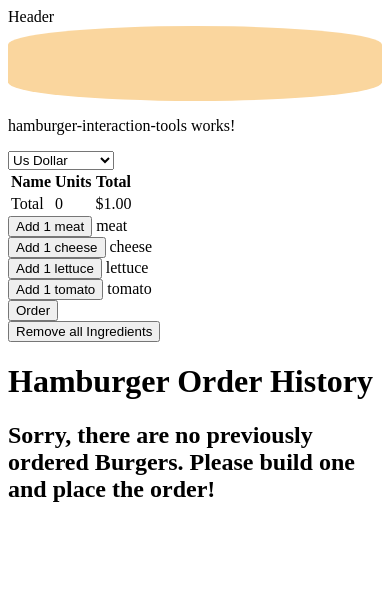
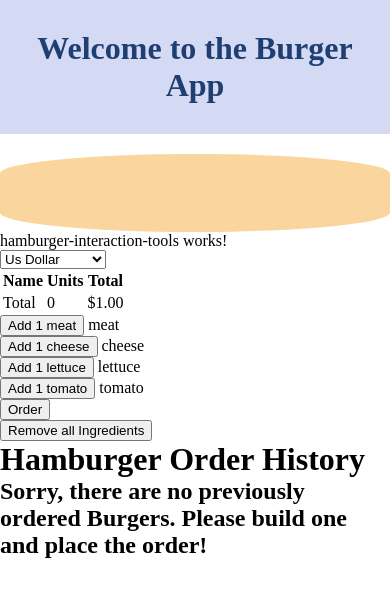
Before and after one commit to A-Cobra/angular, an Angular app: page / in a window 390 px wide. Shown: the top 596 px of the page. Built offline with nearby package versions, Linux system fonts and the light colour scheme.

Commit message:
Refactored a little bit of the code in the hamburger component

```diff
--- a/src/app/app.component.html
+++ b/src/app/app.component.html
@@ -1,4 +1,6 @@
-<div>
-  <header>Header</header>
+<div class="main">
+  <header>
+    <h1>Welcome to the Burger App</h1>
+  </header>
   <app-hamburger></app-hamburger>
 </div>
--- a/src/app/app.component.scss
+++ b/src/app/app.component.scss
@@ -0,0 +1,20 @@
+$main-color: rgba(40,72,198,1);
+$main-color-shadow: rgba(40,72,198,0.2);
+$navy-blue:rgba(31,62,114,1);
+$text-color: rgba(112,126,149,1);
+$icon-background-color:rgba(238,243,255,1);
+$separator:rgba(238,238,238,1);
+$main-perk: rgba(255,208,18,1);
+$main-perk-background: rgba(255,208,18,0.15);
+
+.main{
+  display: grid;
+  gap: 20px;
+}
+
+header{
+  text-align: center;
+  color: $navy-blue;
+  background-color: $main-color-shadow;
+  padding: 30px;
+}
--- a/src/app/app.component.ts
+++ b/src/app/app.component.ts
@@ -6,5 +6,5 @@ import { Component } from '@angular/core';
   styleUrls: ['./app.component.scss'],
 })
 export class AppComponent {
-  title = 'ngBurguerApp';
+  title = 'ngBurgerApp';
 }
--- a/src/app/hamburger/hamburger.component.ts
+++ b/src/app/hamburger/hamburger.component.ts
@@ -20,24 +20,6 @@ export class HamburgerComponent {
   };
   totalIngredientsControl!: { type: string; units: number; price: number };
   ingredientsControl: Array<IngredientController>;
-  hamburgerList: Array<Hamburger> = [
-    {
-      ingredients: ['top-bread', 'meat', 'lettuce', 'bottom-bread'],
-      id: '123',
-    },
-    {
-      ingredients: [
-        'top-bread',
-        'meat',
-        'lettuce',
-        'tomato',
-        'cheese',
-        'meat',
-        'bottom-bread',
-      ],
-      id: '123',
-    },
-  ];
   hamburgerOrderHistory: Array<Hamburger> = [];
   currentBurger!: Hamburger;
   ingredientsPricing = ingredientPrice;
@@ -48,67 +30,29 @@ export class HamburgerComponent {
     this.fillCurrentBurger();
     this.fillIngredientsControl();
     this.refillTotalIngredientsControl();
-    // this.lsService.put(
-    //   'hamburgerOrderHistory',
-    //   JSON.stringify(this.hamburgerOrderHistory.slice(1))
-    // );
   }
   private fillIngredientsControl() {
-    this.ingredientsControl = [];
-    for (const ingredient of this.currentBurger.ingredients.slice(
-      1,
-      this.currentBurger.ingredients.length - 1
-    )) {
-      let breakOuterLoop = false;
-      if (this.ingredientsControl.length >= 1) {
-        /*CAN BE THE PROBLEM*/
-        for (const ingredientControl of this.ingredientsControl) {
-          if (ingredientControl.type === ingredient) {
-            breakOuterLoop = true;
-            continue;
-          }
-        }
-      }
-      if (!breakOuterLoop) {
-        this.ingredientsControl.unshift({
-          type: ingredient,
-          units: countElementsInList(
-            this.currentBurger.ingredients,
-            ingredient
-          ),
-        });
-      }
-    }
-    console.log('this.ingredientsControl inside filling ingredients');
-    console.log(this.ingredientsControl);
+    this.ingredientsControl = this.getIngredientsController(this.currentBurger);
   }
   handleAdditionOrRemoval(event: HamburgerIngredientEvent) {
-    console.log(event);
     if (event.type === 'remove') {
       const index = this.currentBurger.ingredients.indexOf(event.ingredient);
-      console.log(`Index: ${index}`);
       this.currentBurger.ingredients.splice(index, 1);
-      this.fillIngredientsControl();
-      this.refillTotalIngredientsControl();
     } else {
       this.currentBurger.ingredients.splice(1, 0, event.ingredient);
-      console.log('this.currentBurger.ingredients after adding');
-      console.log(this.currentBurger.ingredients);
-      this.fillIngredientsControl();
-      this.refillTotalIngredientsControl();
     }
-    this.lsService.put('currentBurger', JSON.stringify(this.currentBurger));
+    this.fillIngredientsControl();
+    this.refillTotalIngredientsControl();
+    this.updateCurrentBurgerInLocalStorage(this.currentBurger);
   }
   handleOrder(event: string) {
     if (event === 'order') {
-      console.log('Processing Order');
       this.currentBurger.id = generateId(15);
       while (this.checkExistingId(this.currentBurger.id)) {
         this.currentBurger.id = generateId(15);
       }
-      this.defaultBurger.id = generateId(15);
       this.hamburgerOrderHistory.unshift(this.currentBurger);
-      this.lsService.put('currentBurger', JSON.stringify(this.defaultBurger));
+      this.updateCurrentBurgerInLocalStorage(this.defaultBurger);
       this.lsService.put(
         'hamburgerOrderHistory',
         JSON.stringify(this.hamburgerOrderHistory)
@@ -150,8 +94,6 @@ export class HamburgerComponent {
     } else {
       this.hamburgerOrderHistory = [];
     }
-    console.log('this.hamburgerOrderHistory');
-    console.log(this.hamburgerOrderHistory);
   }
   fillAllObjectsAndArrays() {
     this.fillCurrentBurger();
@@ -164,24 +106,22 @@ export class HamburgerComponent {
       1,
       burger.ingredients.length - 1
     )) {
-      let breakOuterLoop = false;
+      let continueOuterLoop = false;
       if (ingredientsControl.length >= 1) {
         for (const ingredientControl of ingredientsControl) {
           if (ingredientControl.type === ingredient) {
-            breakOuterLoop = true;
+            continueOuterLoop = true;
             continue;
           }
         }
       }
-      if (!breakOuterLoop) {
+      if (!continueOuterLoop) {
         ingredientsControl.push({
           type: ingredient,
           units: countElementsInList(burger.ingredients, ingredient),
         });
       }
     }
-    console.log('ingredientsControl');
-    console.log(ingredientsControl);
     return ingredientsControl;
   }
   getTotalIngredientsControl(ingredientsControl: Array<IngredientController>) {
@@ -208,7 +148,7 @@ export class HamburgerComponent {
       )
     ) {
       this.currentBurger.ingredients = burger.ingredients.slice();
-      this.lsService.put('currentBurger', JSON.stringify(this.currentBurger));
+      this.updateCurrentBurgerInLocalStorage(this.currentBurger);
       this.ingredientsControl = this.getIngredientsController(
         this.currentBurger
       );
@@ -221,7 +161,7 @@ export class HamburgerComponent {
     this.currentBurger.ingredients = this.defaultBurger.ingredients.slice();
     this.fillIngredientsControl();
     this.refillTotalIngredientsControl();
-    this.lsService.put('currentBurger', JSON.stringify(this.currentBurger));
+    this.updateCurrentBurgerInLocalStorage(this.currentBurger);
   }
   checkExistingId(id: string): boolean {
     return this.hamburgerOrderHistory.filter(burger => {
@@ -230,4 +170,7 @@ export class HamburgerComponent {
       ? false
       : true;
   }
+  updateCurrentBurgerInLocalStorage(burger: Hamburger) {
+    this.lsService.put('currentBurger', JSON.stringify(burger));
+  }
 }
--- a/src/app/models/ingredient-price.map.ts
+++ b/src/app/models/ingredient-price.map.ts
@@ -1,5 +1,3 @@
-import { HamburgerIngredient } from './hamburger-ingredient.type';
-
 export enum IngredientPricePair {
   meat = 1.5,
   cheese = 0.5,
@@ -12,6 +10,5 @@ const ingredientKeys = Object.keys(IngredientPricePair).filter(x =>
   isNaN(parseFloat(x))
 );
 for (const key of ingredientKeys) {
-  key as string;
   ingredientPrice.set(key as string, IngredientPricePair[key as Ingredient]);
 }
--- a/src/app/utils/count-elements-in-list.function.ts
+++ b/src/app/utils/count-elements-in-list.function.ts
@@ -1,5 +1,3 @@
-import { elementAt } from 'rxjs';
-
 export function countElementsInList(array: Array<string>, searched: string) {
   return array.filter(element => element === searched).length;
 }
--- a/src/index.html
+++ b/src/index.html
@@ -2,7 +2,7 @@
 <html lang="en">
   <head>
     <meta charset="utf-8" />
-    <title>NgBurguerApp</title>
+    <title>NgBurgerApp</title>
     <base href="/" />
     <meta name="viewport" content="width=device-width, initial-scale=1" />
     <link rel="icon" type="image/x-icon" href="favicon.ico" />
--- a/src/styles.scss
+++ b/src/styles.scss
@@ -1 +1,5 @@
 /* You can add global styles to this file, and also import other style files */
+body, h1,h2,h3,h4,h5,h6,span, p, ul {
+  margin: 0;
+  padding: 0;
+}
```
Also changed, not shown: 1 other file (tests, documents, lock files or other folders).
